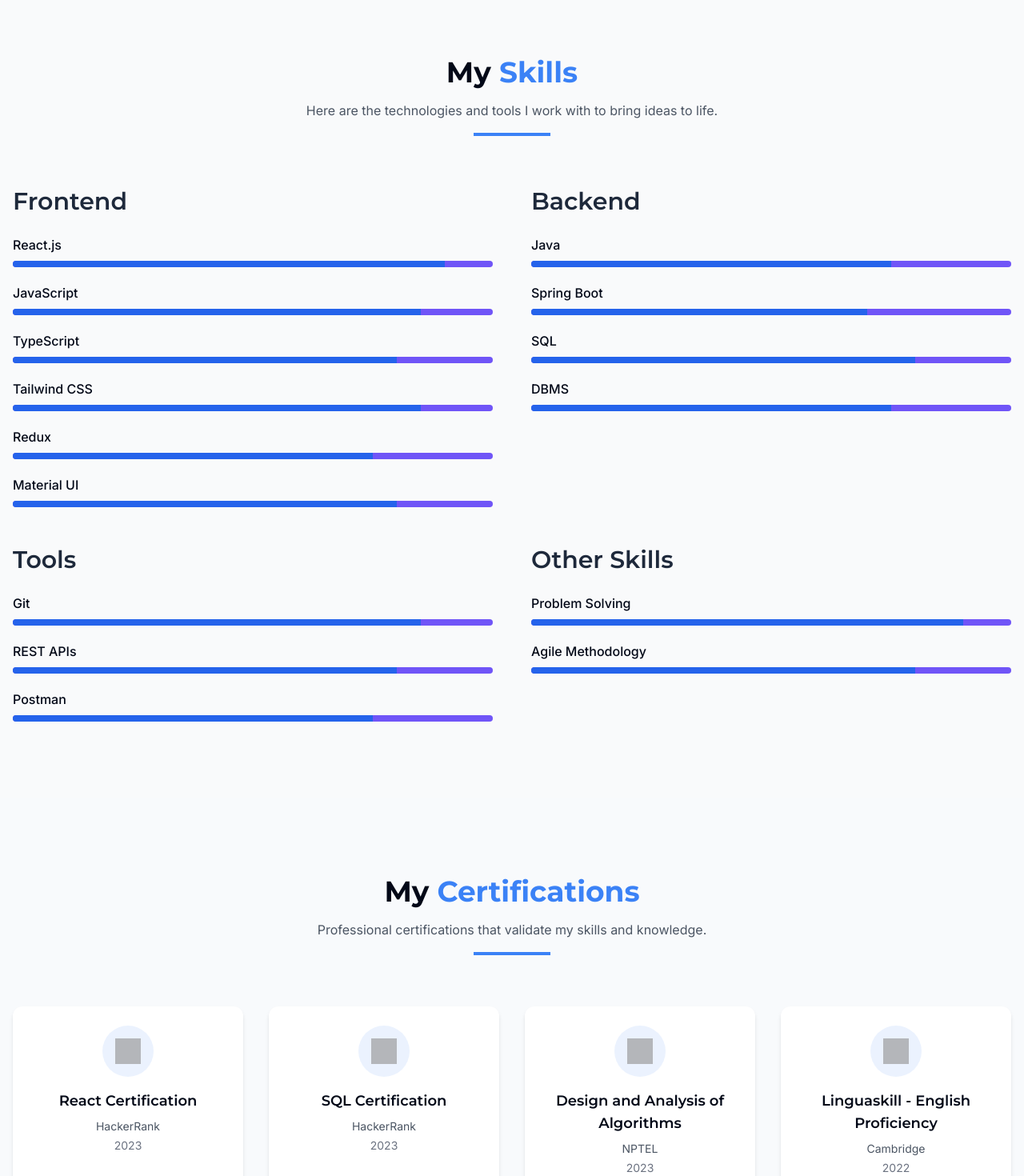
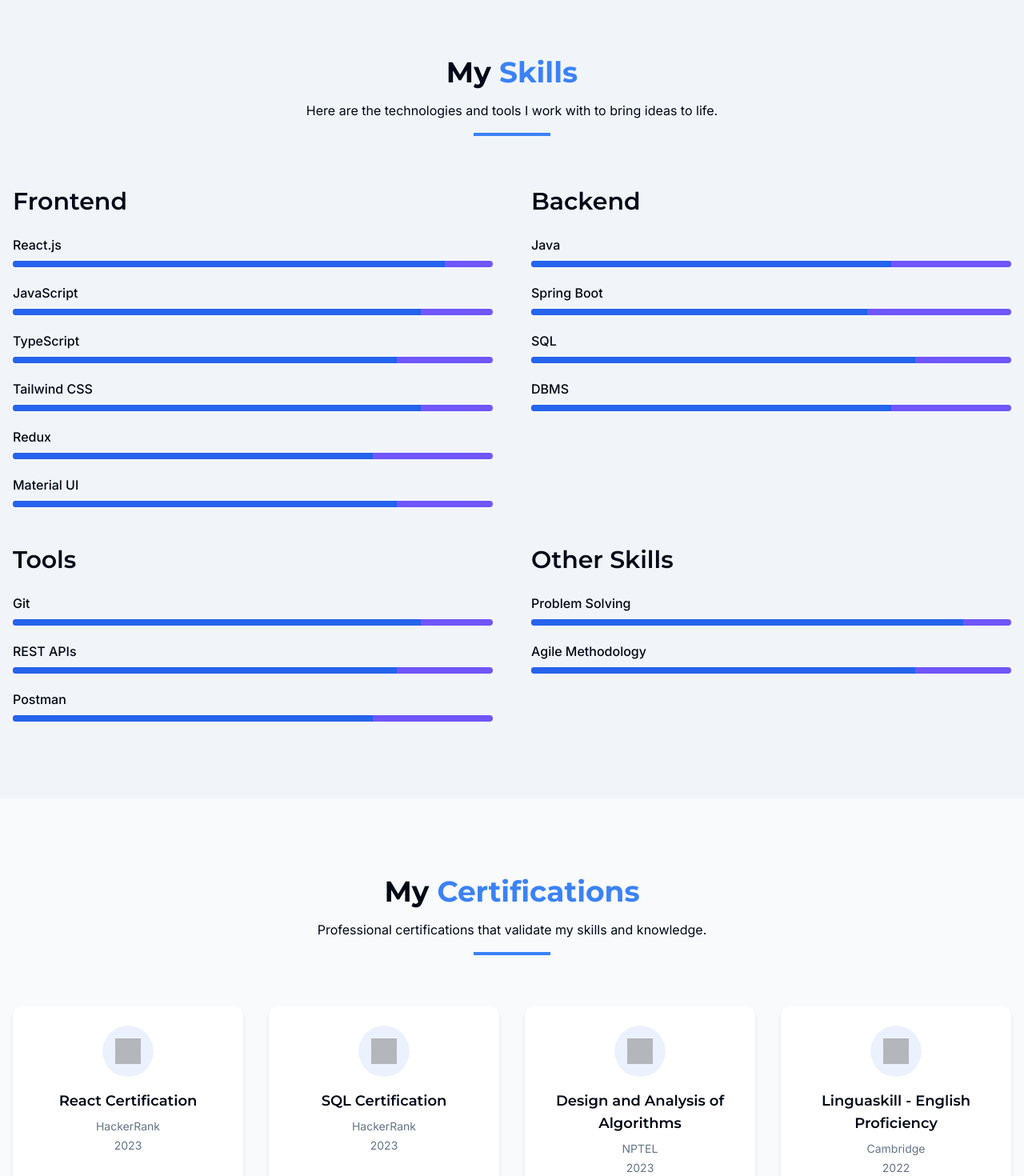
Before and after one commit to Bhanutejanallamothu/vivid-digital-folio, a React (Vite) app: page / in a window 1280 px wide. Shown: the part 2520-3990 px from the top of the page at 80% size. Built offline with nearby package versions, Linux system fonts and the light colour scheme; grey boxes are pictures that could not be loaded.

Commit message:
Fix: Skills and Certifications text color
Ensure Skills and Certifications sections maintain black text color in both light and dark themes.

```diff
--- a/src/components/Certifications.tsx
+++ b/src/components/Certifications.tsx
@@ -48,7 +48,7 @@ const Certifications = () => {
           <h2 className="heading-lg mb-4">
             My <span className="text-portfolio-blue">Certifications</span>
           </h2>
-          <p className="text-gray-600 max-w-2xl mx-auto">
+          <p className="text-foreground max-w-2xl mx-auto">
             Professional certifications that validate my skills and knowledge.
           </p>
           <div className="w-24 h-1 bg-portfolio-blue mx-auto mt-4"></div>
@@ -58,7 +58,7 @@ const Certifications = () => {
           {certifications.map((cert, index) => (
             <div
               key={cert.id}
-              className="bg-white rounded-xl p-6 shadow-md flex flex-col items-center text-center animate-fade-in-up"
+              className="bg-card rounded-xl p-6 shadow-md flex flex-col items-center text-center animate-fade-in-up"
               style={{ animationDelay: `${index * 0.1}s` }}
             >
               <div className="w-16 h-16 bg-portfolio-blue/10 rounded-full flex items-center justify-center mb-4">
@@ -68,9 +68,9 @@ const Certifications = () => {
                   <Award className="w-8 h-8 text-portfolio-blue" />
                 )}
               </div>
-              <h3 className="font-display font-semibold text-lg mb-2">{cert.name}</h3>
-              <p className="text-gray-600 text-sm mb-1">{cert.issuer}</p>
-              <p className="text-gray-500 text-sm">{cert.date}</p>
+              <h3 className="font-display font-semibold text-lg mb-2 text-foreground">{cert.name}</h3>
+              <p className="text-muted-foreground text-sm mb-1">{cert.issuer}</p>
+              <p className="text-muted-foreground text-sm">{cert.date}</p>
             </div>
           ))}
         </div>
--- a/src/components/Skills.tsx
+++ b/src/components/Skills.tsx
@@ -55,13 +55,13 @@ const Skills = () => {
   }, []);
 
   return (
-    <section id="skills" className="section-padding bg-gray-50">
+    <section id="skills" className="section-padding bg-muted dark:bg-muted/30">
       <div className="container mx-auto px-4">
         <div className="text-center mb-16">
           <h2 className="heading-lg mb-4">
             My <span className="text-portfolio-blue">Skills</span>
           </h2>
-          <p className="text-gray-600 max-w-2xl mx-auto">
+          <p className="text-foreground max-w-2xl mx-auto">
             Here are the technologies and tools I work with to bring ideas to life.
           </p>
           <div className="w-24 h-1 bg-portfolio-blue mx-auto mt-4"></div>
@@ -70,14 +70,14 @@ const Skills = () => {
         <div className="grid grid-cols-1 md:grid-cols-2 gap-12">
           {categories.map((category) => (
             <div key={category.id} className="animate-fade-in-up">
-              <h3 className="heading-md mb-6 text-portfolio-dark">{category.name}</h3>
+              <h3 className="heading-md mb-6 text-foreground">{category.name}</h3>
               <div className="space-y-5">
                 {skillsData
                   .filter((skill) => skill.category === category.id)
                   .map((skill, index) => (
                     <div key={index} className="skill-progress">
                       <div className="mb-2">
-                        <span className="font-medium">{skill.name}</span>
+                        <span className="font-medium text-foreground">{skill.name}</span>
                       </div>
                       <Progress value={skill.level} className="h-2" />
                     </div>
```
